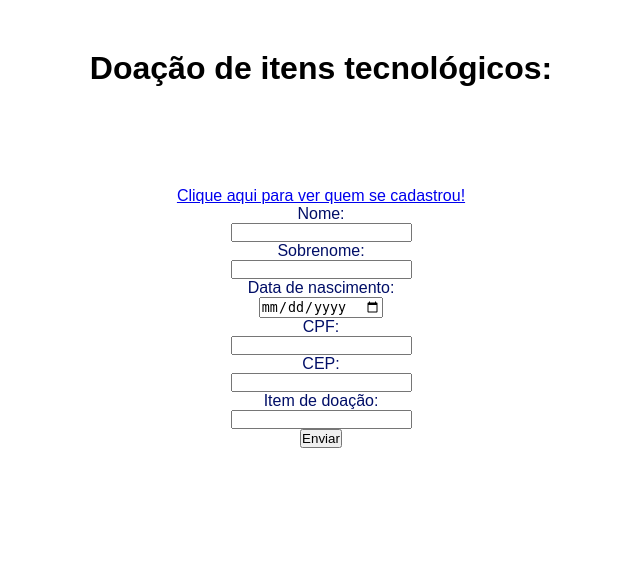
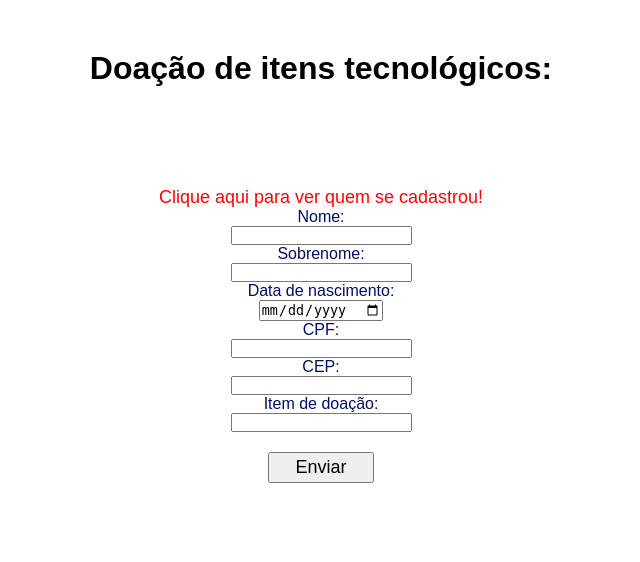
Before and after one commit to SPLopes03/d401-exerciciodjango, a Django app: page / in a window 1280 px wide. Shown: the top 562 px of the page, without its empty margins (319-959 px from the left). Run offline with Django 3.2, Linux system fonts and the light colour scheme; parts of the project's set-up code (start-up, migrations or seed data) failed here and were passed over.

Commit message:
criar user e delete no cadastro

```diff
--- a/ong/urls.py
+++ b/ong/urls.py
@@ -20,5 +20,6 @@ from website import views
 urlpatterns = [
     path('admin/', admin.site.urls),
     path('', views.index),
-    path('cadastro/listar', views.listar_cadastrados)
+    path('cadastro/listar', views.listar_cadastrados),
+    path('cadastro/delete/<int:id>', views.delete_cadastrado)
 ]
--- a/website/models.py
+++ b/website/models.py
@@ -14,3 +14,8 @@ class Pessoas(models.Model):
 
     def __str__(self):
         return self.nome
+
+class User(models.Model):
+    nome = models.ForeignKey(Pessoas, on_delete=None)
+    email = models.EmailField(max_length=255, verbose_name='Email')
+    senha = models.CharField(max_length=16, verbose_name='Senha')
--- a/website/static/css/style.css
+++ b/website/static/css/style.css
@@ -26,3 +26,13 @@ h1 {
     justify-content: center;
     padding-top: 50px;
 }
+.cadastro {
+    text-decoration: none;
+    color: red;
+    font-size: 18px;
+}
+.botao {
+    font-size: 18px;
+    padding: 3px 25px;
+    margin-top: 20px;
+}
--- a/website/templates/index.html
+++ b/website/templates/index.html
@@ -5,7 +5,7 @@
     <p>{{sucesso}}</p>
     <div class="formulario">
         <form action="/" method="post">
-            <p><a href="/cadastro/listar">Clique aqui para ver quem se cadastrou!</a></p>
+            <p><a class ='cadastro' href="/cadastro/listar">Clique aqui para ver quem se cadastrou!</a></p>
             {% csrf_token %}
             <label for="nome">Nome: </label>
             <input required type="text" name="nome">
@@ -25,7 +25,7 @@
             <label for="">Item de doação: </label>
             <input required type="text" name="item_de_doacao">
 
-        <input type="submit" value="Enviar">
+        <input class='botao' type="submit" value="Enviar">
     </form>
 </div>
 
--- a/website/templates/listar_cadastrados.html
+++ b/website/templates/listar_cadastrados.html
@@ -3,11 +3,12 @@
 {% block content %}
     <marquee><h1>Lista de cadastrados: </h1></marquee>
     {% for item in listar_cadastrados %}
+        <a href="/cadastro/delete/{{item.id}}">Deletar</a>
         <p><strong>Nome:</strong>{{item.nome}}</p>
         <p><strong>Sobrenome:</strong>{{item.sobrenome}}</p>
-        <p><strong>Data de Nascimento:</strong>{{item.data_de_nascimento}}</p>
+        <!-- <p><strong>Data de Nascimento:</strong>{{item.data_de_nascimento}}</p>
         <p><strong>CPF:</strong>{{item.cpf}}</p>
-        <p><strong>CEP:</strong>{{item.cep}}</p>
+        <p><strong>CEP:</strong>{{item.cep}}</p> -->
         <p><strong>Item de doação:</strong>{{item.item_de_doacao}}</p>
         <hr>
     {% endfor %}
--- a/website/views.py
+++ b/website/views.py
@@ -1,4 +1,4 @@
-from django.shortcuts import render
+from django.shortcuts import render, redirect
 from website.models import *
 
 def index(request):
@@ -21,8 +21,16 @@ def index(request):
     return render(request, 'index.html')
 
 def listar_cadastrados(request):
-    listar_cadastrados = Pessoas.objects.all()
+    listar_cadastrados = Pessoas.objects.filter(ativo=True).all()
     args = {
         'listar_cadastrados': listar_cadastrados
     }
     return render(request, 'listar_cadastrados.html', args)
+
+def delete_cadastrado(request, id):
+    item = Pessoas.objects.get(id=id)
+    if item is not None:
+        item.ativo = False
+        item.save()
+        return redirect('/cadastro/listar')
+    return render(request, 'listar_cadastrados.html', {'msg': 'apagou'})
```
Also changed, not shown: db.sqlite3.
